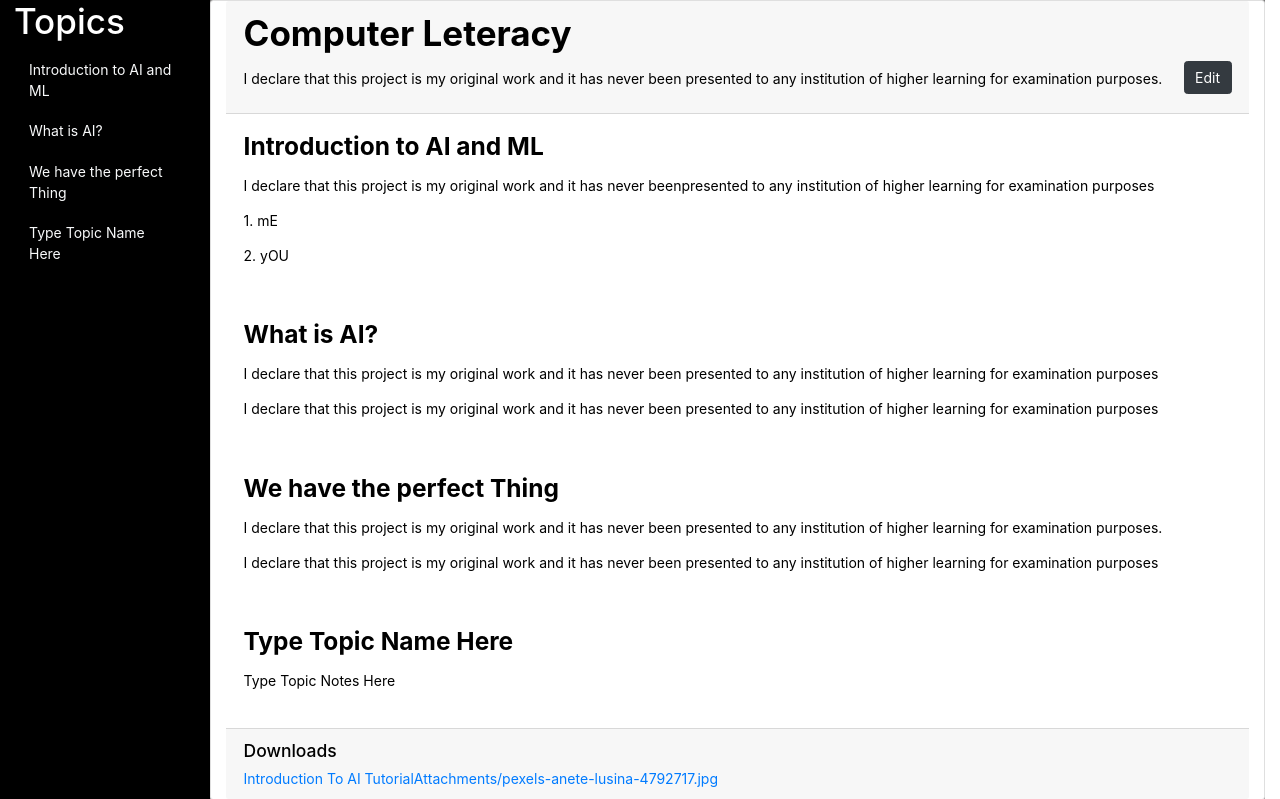
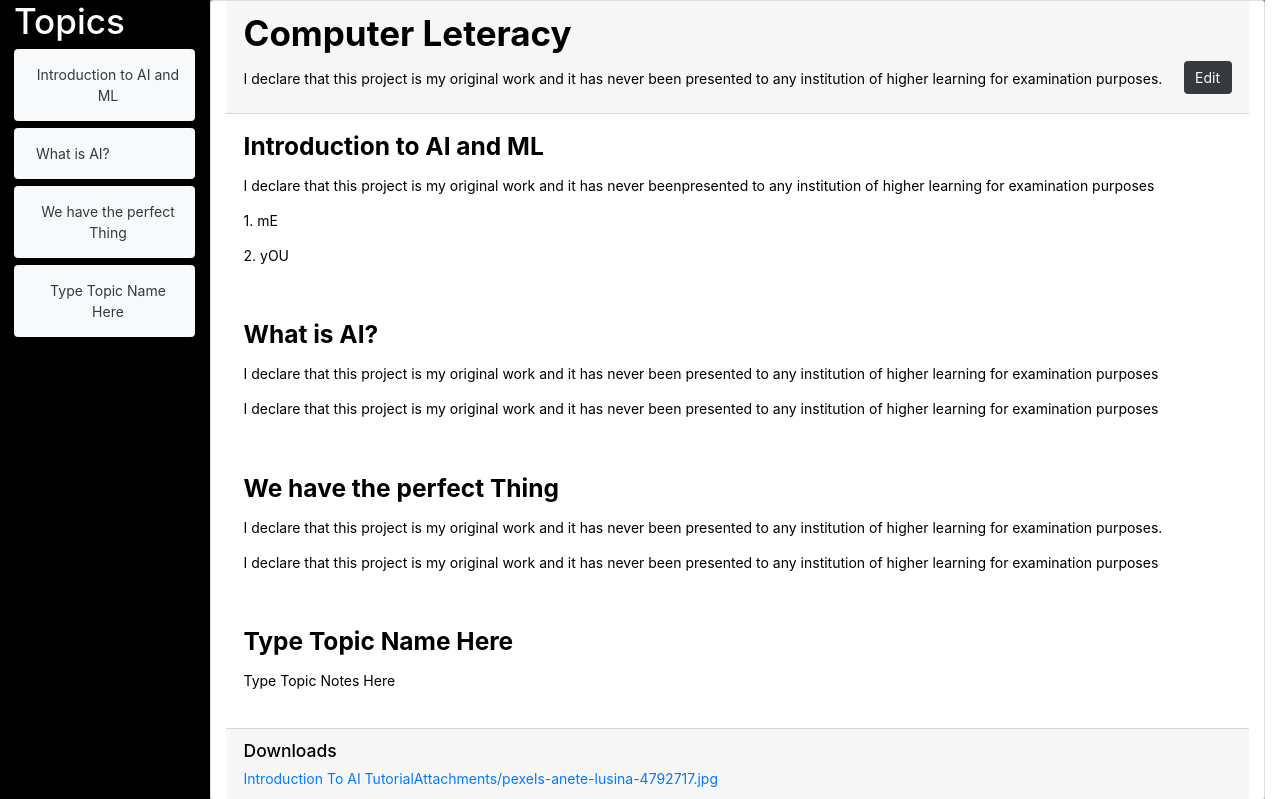
Before and after one commit to saulnyongesa/med-learn-a, a Django app: page /Author/Tutorial/View/1/ in a window 1280 px wide. Shown: the part 80-879 px from the top of the page. Run offline with Django 5.2, Linux system fonts and the light colour scheme; a user stored in the database is signed in; data comes from the database, SQL or seed files in the repository; some libraries are stand-ins or nearby versions.

Commit message:
tutorial detail view

```diff
--- a/templates/student/nav-vertical-for-tutorial.html
+++ b/templates/student/nav-vertical-for-tutorial.html
@@ -4,8 +4,10 @@
     <div class="nav-items-vertical">
         <ul class="list-unstyled">
              {% for topic in topics %}
-            <li class="w-100 p-1">
-                <a class="btn btn-link text-light text-left w-100" href="">{{ topic.name }}</a>
+             <li class="w-100 mb-2">
+                <a class="btn btn-light text-dark d-flex align-items-center p-3 rounded shadow-sm w-100 transition-all duration-300 ease-in-out hover:bg-primary hover-text-light hover-shadow" href="#">
+                    <i class="fas fa-book mr-2"></i> {{ topic.name }}
+                </a>
             </li>
             {% endfor %}
         </ul>
```
